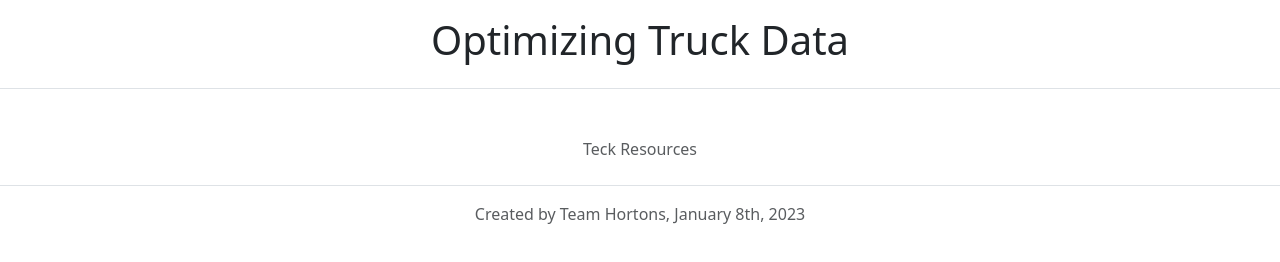
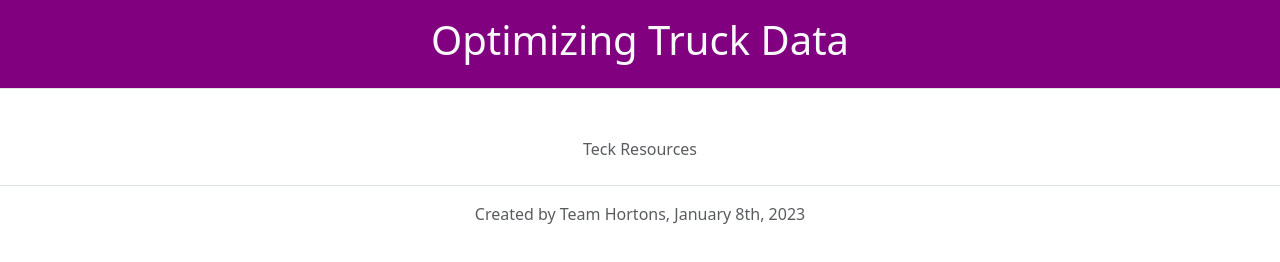
Before and after one commit to WaleedrRehman/TeamHortons, a website: page app/html/index.html in a window 1280 px wide. Drawn offline with nearby package versions, Linux system fonts and the light colour scheme.

Commit message:
Added custom colours

```diff
--- a/app/html/index.html
+++ b/app/html/index.html
@@ -6,6 +6,7 @@
   <meta name="viewport" content="width=device-width, initial-scale=1.0">
   <script src="https://ajax.googleapis.com/ajax/libs/jquery/3.6.0/jquery.min.js"></script>
   <title>Optimization</title>
+  <link href="/styles/index.css" rel="stylesheet" type="text/css">
   <link href="https://cdn.jsdelivr.net/npm/bootstrap@5.3.0-alpha1/dist/css/bootstrap.min.css" rel="stylesheet" integrity="sha384-GLhlTQ8iRABdZLl6O3oVMWSktQOp6b7In1Zl3/Jr59b6EGGoI1aFkw7cmDA6j6gD" crossorigin="anonymous">
 </head>
 <body>
--- a/app/text/header.html
+++ b/app/text/header.html
@@ -1,4 +1,4 @@
-<header class="d-flex flex-wrap align-items-center justify-content-center py-3 mb-4 border-bottom">
+<header class="d-flex flex-wrap align-items-center justify-content-center py-3 mb-4 border-bottom purple text-light">
     <!-- <a href="/" class="d-flex align-items-center col-md-3 mb-2 mb-md-0 text-dark text-decoration-none">
       <svg class="bi me-2" width="40" height="32" role="img" aria-label="Bootstrap"><use xlink:href="#bootstrap"></use></svg>
     </a> -->
--- a/public/styles/index.css
+++ b/public/styles/index.css
@@ -0,0 +1,3 @@
+.purple {
+    background-color: purple;
+}
```
